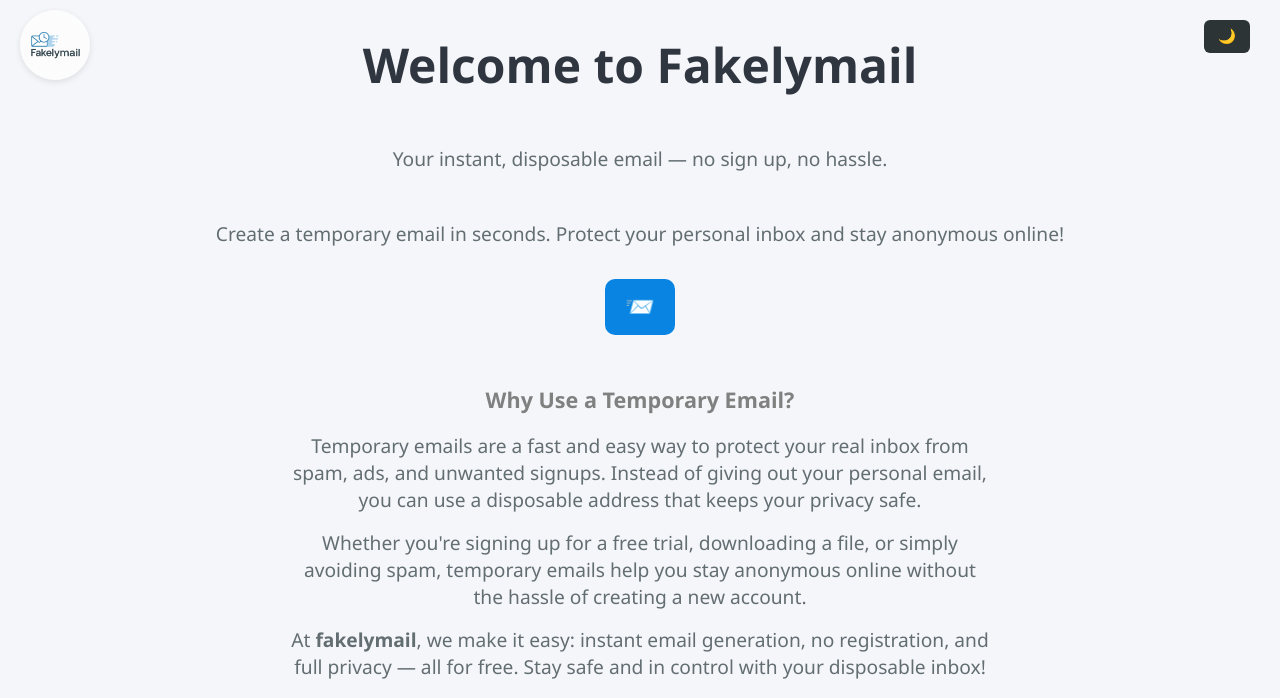
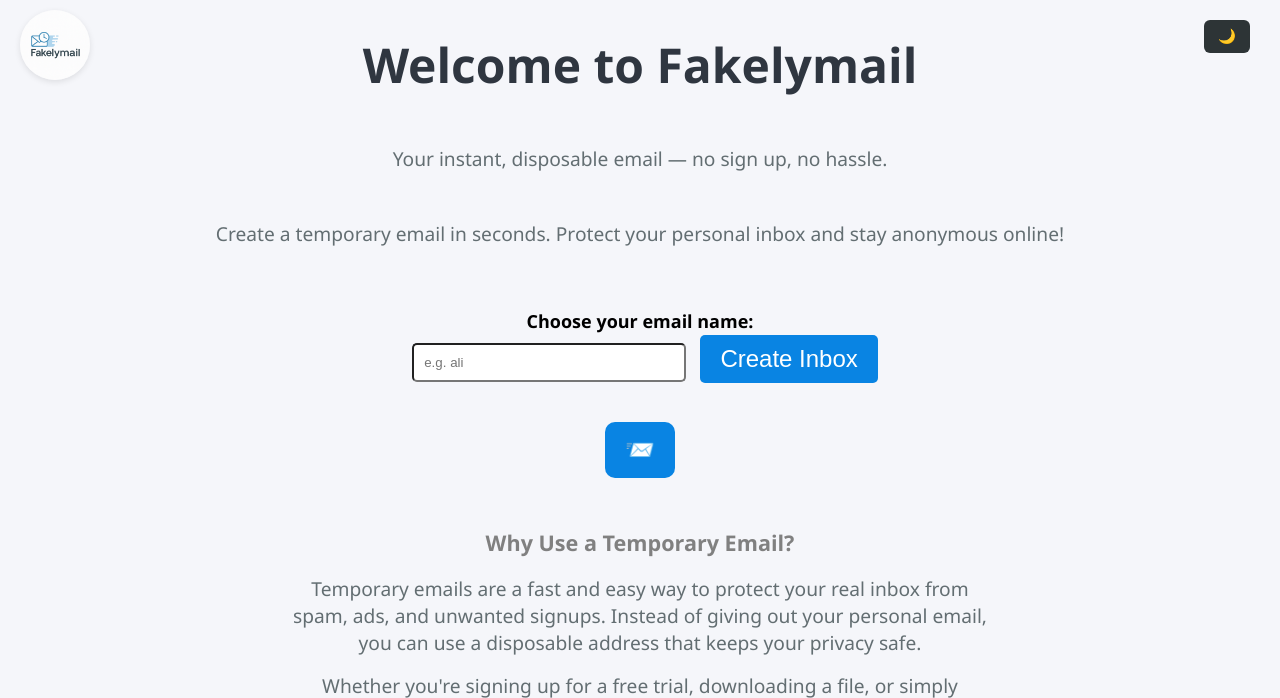
Before and after one commit to iiiiiMDK/Fakelymail, a Flask app: page / in a window 1280 px wide. Shown: the top 698 px of the page. Run offline with Flask 3, Linux system fonts and the light colour scheme.

Commit message:
Added custom email selection and preview box styling

```diff
--- a/app.py
+++ b/app.py
@@ -24,15 +24,15 @@ def home():
 
 @app.route('/email')
 def index():
-    if 'email' not in session:
+    custom_name = request.args.get('custom')
+    if custom_name:
+        email = f"{custom_name.lower()}@fakelymail.com"
+        session['email'] = email
+    elif 'email' not in session:
         session['email'] = generate_email()
-        inboxes[session['email']] = {
-            'created_at': time.time(),
-            'messages': []
-        }
-        threading.Thread(target=auto_delete_email, args=(session['email'],), daemon=True).start()
 
     email = session['email']
+
     if email not in inboxes:
         inboxes[email] = {
             'created_at': time.time(),
--- a/templates/home.html
+++ b/templates/home.html
@@ -125,9 +125,19 @@
   <button id="toggle-mode" onclick="toggleMode()">🌙</button>
 
   <!-- المحتوى -->
+
   <h1>Welcome to Fakelymail</h1>
   <p>Your instant, disposable email — no sign up, no hassle.</p>
   <p style="margin-top: 1rem;">Create a temporary email in seconds. Protect your personal inbox and stay anonymous online!</p>
+  <form action="/email" method="GET" style="text-align: center; margin: 30px 0;">
+    <label for="custom" style="font-size: 18px; font-weight: bold;">Choose your email name:</label><br>
+    <input type="text" name="custom" placeholder="e.g. ali" required
+           style="padding: 10px; width: 250px; border-radius: 5px; margin: 10px;">
+    <button type="submit"
+            style="padding: 10px 20px; border-radius: 5px; background-color: #0984e3; color: white; border: none;">
+      Create Inbox
+    </button>
+  </form>
   <!-- زر الدخول كأيقونة -->
   <button title="Go to inbox" onclick="window.location.href='/email'">📨</button>
 
--- a/templates/index.html
+++ b/templates/index.html
@@ -377,7 +377,7 @@ document.getElementById("timer").innerText = `⏳ ${minutes}m ${seconds}s`;
             div.innerHTML = `
               <div class="msg-header">From: ${msg.from}</div>
               <div><strong>Subject:</strong> ${msg.subject}</div>
-              <div>${msg.body}</div>
+             <div class="email-preview-box">${msg.body}</div>
               <small>${msg.timestamp}</small>
             `;
             box.appendChild(div);
```
Also changed, not shown: static/static/style.css (+22 -0 lines).
